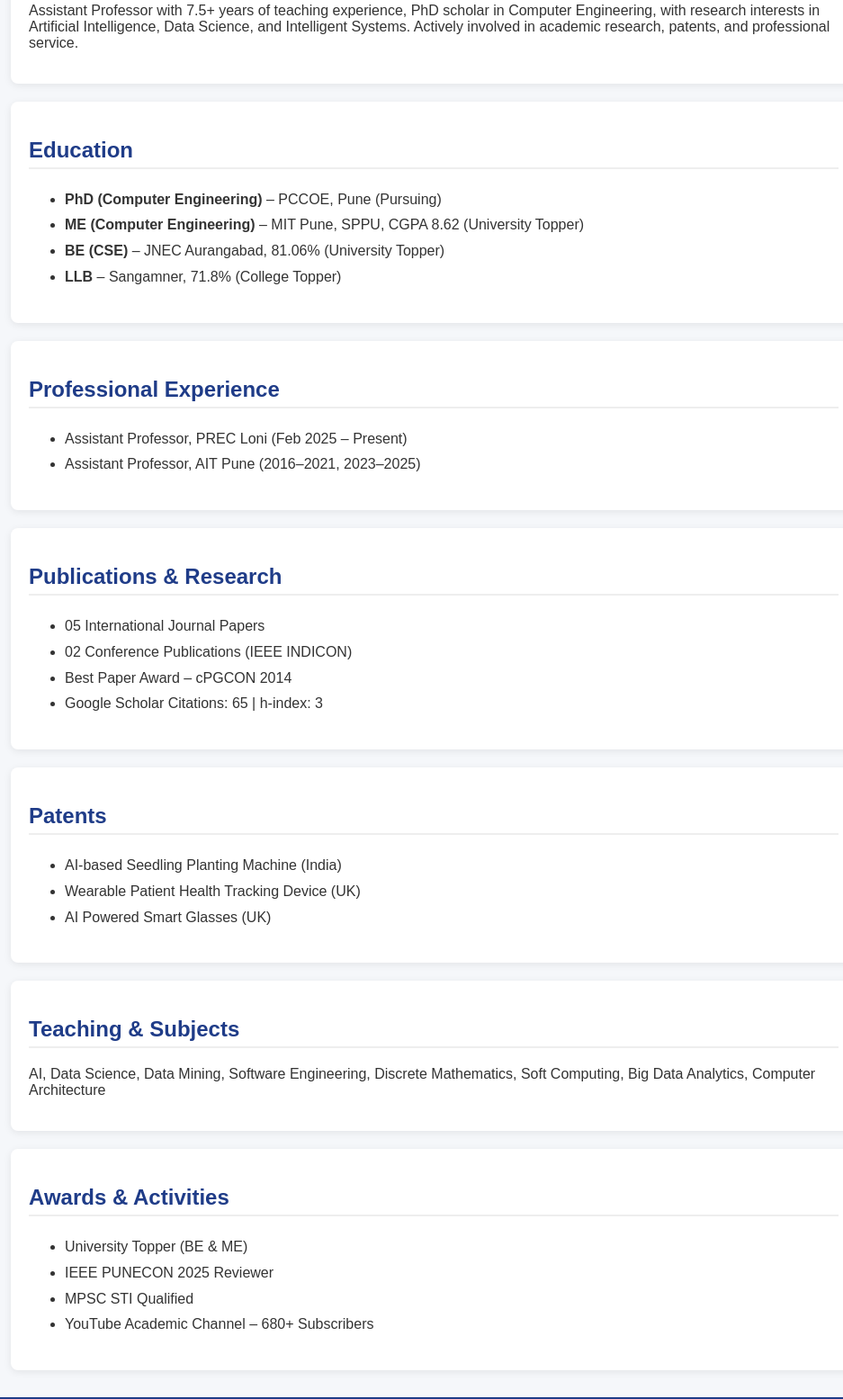
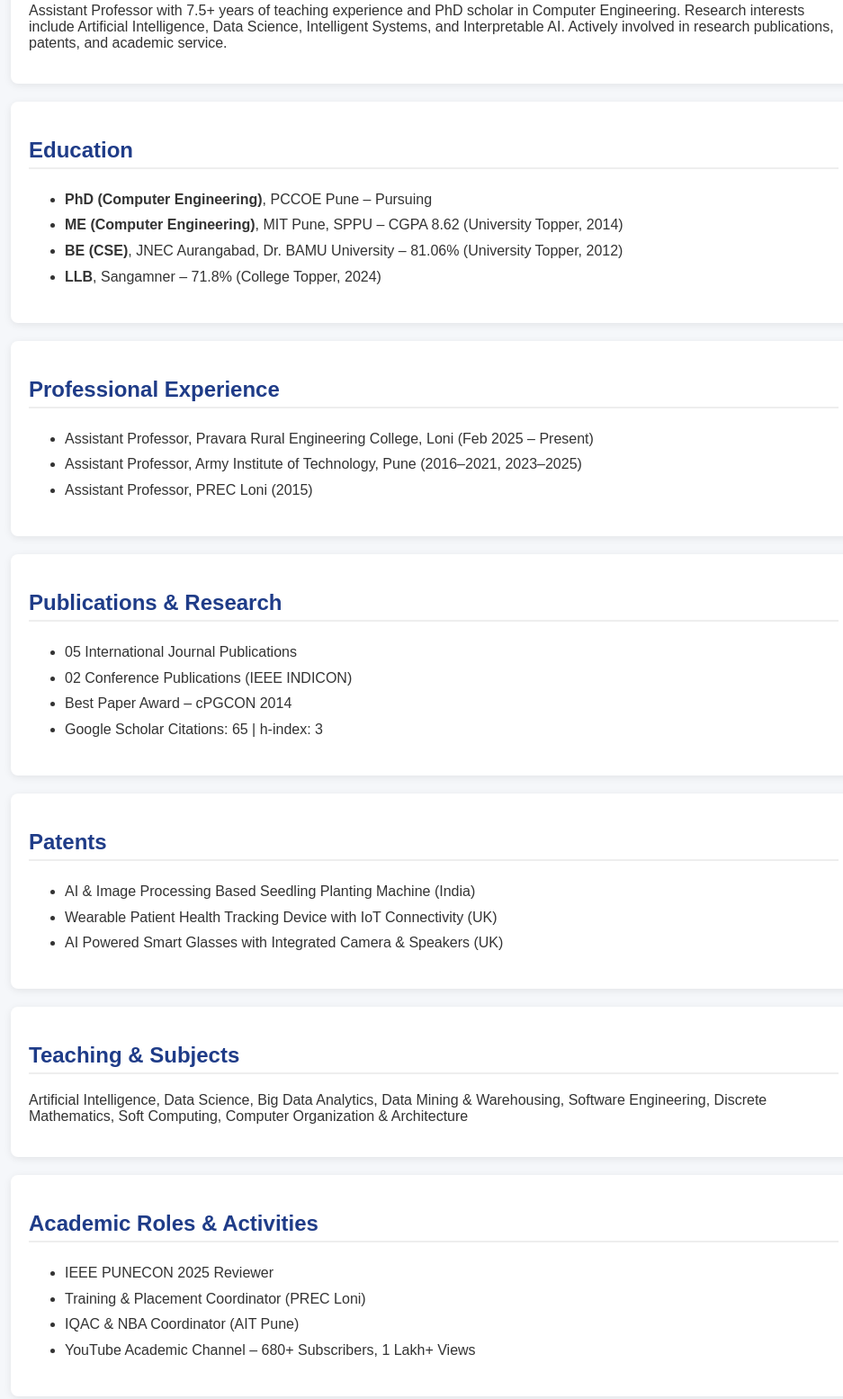
Before and after one commit to truptikatte-wq/truptikatte.github.io, a plain HTML site: page index.html in a window 1280 px wide. Shown: the part 279-1834 px from the top of the page at 90% size, without its empty margins (158-1095 px from the left). Drawn offline with Linux system fonts and the light colour scheme.

Commit message:
Update index.html

```diff
--- a/index.html
+++ b/index.html
@@ -2,9 +2,9 @@
 <html lang="en">
 <head>
     <meta charset="UTF-8">
-    <title>Trupti B. Katte | Academic Profile</title>
+    <title>Trupti B. Katte | Academic & Research Profile</title>
+    <meta name="viewport" content="width=device-width, initial-scale=1.0">
     <link rel="stylesheet" href="style.css">
-    <meta name="viewport" content="width=device-width, initial-scale=1.0">
 </head>
 <body>
 
@@ -25,34 +25,35 @@
 <section>
     <h2>About Me</h2>
     <p>
-        Assistant Professor with 7.5+ years of teaching experience, PhD scholar in Computer Engineering,
-        with research interests in Artificial Intelligence, Data Science, and Intelligent Systems.
-        Actively involved in academic research, patents, and professional service.
+        Assistant Professor with 7.5+ years of teaching experience and PhD scholar in Computer Engineering.
+        Research interests include Artificial Intelligence, Data Science, Intelligent Systems,
+        and Interpretable AI. Actively involved in research publications, patents, and academic service.
     </p>
 </section>
 
 <section>
     <h2>Education</h2>
     <ul>
-        <li><b>PhD (Computer Engineering)</b> – PCCOE, Pune (Pursuing)</li>
-        <li><b>ME (Computer Engineering)</b> – MIT Pune, SPPU, CGPA 8.62 (University Topper)</li>
-        <li><b>BE (CSE)</b> – JNEC Aurangabad, 81.06% (University Topper)</li>
-        <li><b>LLB</b> – Sangamner, 71.8% (College Topper)</li>
+        <li><b>PhD (Computer Engineering)</b>, PCCOE Pune – Pursuing</li>
+        <li><b>ME (Computer Engineering)</b>, MIT Pune, SPPU – CGPA 8.62 (University Topper, 2014)</li>
+        <li><b>BE (CSE)</b>, JNEC Aurangabad, Dr. BAMU University – 81.06% (University Topper, 2012)</li>
+        <li><b>LLB</b>, Sangamner – 71.8% (College Topper, 2024)</li>
     </ul>
 </section>
 
 <section>
     <h2>Professional Experience</h2>
     <ul>
-        <li>Assistant Professor, PREC Loni (Feb 2025 – Present)</li>
-        <li>Assistant Professor, AIT Pune (2016–2021, 2023–2025)</li>
+        <li>Assistant Professor, Pravara Rural Engineering College, Loni (Feb 2025 – Present)</li>
+        <li>Assistant Professor, Army Institute of Technology, Pune (2016–2021, 2023–2025)</li>
+        <li>Assistant Professor, PREC Loni (2015)</li>
     </ul>
 </section>
 
 <section>
     <h2>Publications & Research</h2>
     <ul>
-        <li>05 International Journal Papers</li>
+        <li>05 International Journal Publications</li>
         <li>02 Conference Publications (IEEE INDICON)</li>
         <li>Best Paper Award – cPGCON 2014</li>
         <li>Google Scholar Citations: 65 | h-index: 3</li>
@@ -62,27 +63,38 @@
 <section>
     <h2>Patents</h2>
     <ul>
-        <li>AI-based Seedling Planting Machine (India)</li>
-        <li>Wearable Patient Health Tracking Device (UK)</li>
-        <li>AI Powered Smart Glasses (UK)</li>
+        <li>AI & Image Processing Based Seedling Planting Machine (India)</li>
+        <li>Wearable Patient Health Tracking Device with IoT Connectivity (UK)</li>
+        <li>AI Powered Smart Glasses with Integrated Camera & Speakers (UK)</li>
     </ul>
 </section>
 
 <section>
     <h2>Teaching & Subjects</h2>
     <p>
-        AI, Data Science, Data Mining, Software Engineering, Discrete Mathematics,
-        Soft Computing, Big Data Analytics, Computer Architecture
+        Artificial Intelligence, Data Science, Big Data Analytics, Data Mining & Warehousing,
+        Software Engineering, Discrete Mathematics, Soft Computing,
+        Computer Organization & Architecture
     </p>
 </section>
 
 <section>
-    <h2>Awards & Activities</h2>
+    <h2>Academic Roles & Activities</h2>
     <ul>
-        <li>University Topper (BE & ME)</li>
         <li>IEEE PUNECON 2025 Reviewer</li>
+        <li>Training & Placement Coordinator (PREC Loni)</li>
+        <li>IQAC & NBA Coordinator (AIT Pune)</li>
+        <li>YouTube Academic Channel – 680+ Subscribers, 1 Lakh+ Views</li>
+    </ul>
+</section>
+
+<section>
+    <h2>Awards & Achievements</h2>
+    <ul>
+        <li>University Topper – BE (CSE) & ME (Computer)</li>
         <li>MPSC STI Qualified</li>
-        <li>YouTube Academic Channel – 680+ Subscribers</li>
+        <li>Best Paper Award – cPGCON 2014</li>
+        <li>Rajya Puraskar – Bharat Scouts & Guides</li>
     </ul>
 </section>
 
```
